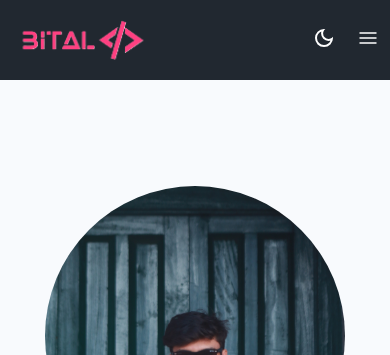
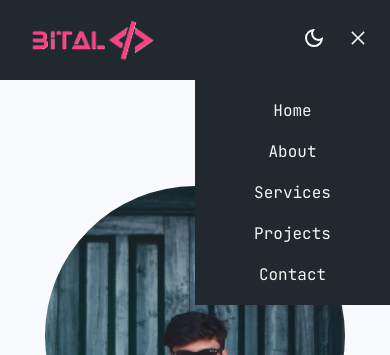
Before and after one commit to bishal-dot/portfolio-vue, a Vue app: page / in a window 390 px wide. Both pictures are taken after a click on the picture 368 px from the left and 37 px from the top of the page. Shown: the top 355 px of the page. Built offline with nearby package versions, Linux system fonts and the light colour scheme.

Commit message:
updated
updated hamburger menu

```diff
--- a/src/components/Header.vue
+++ b/src/components/Header.vue
@@ -3,9 +3,16 @@
     import { ref } from 'vue';
 
     const isDarkMode = ref(false);
+
+    let ShowModel = ref(false);
+
     const theme = () => {
         isDarkMode.value = !isDarkMode.value;
         document.body.classList.toggle('dark-mode');
+    }
+
+    let closeModel = () => {
+        ShowModel.value = false;
     }
 
 </script>
@@ -32,9 +39,20 @@
                     <img v-else src="./../assets/light.svg" alt="light" @click="theme">
                 </div>
                 <div class="menu">
-                    <img src="./../assets/hamMenu.svg" alt="hamMenu">
+                    <img v-if="!ShowModel" src="./../assets/hamMenu.svg" alt="hamMenu" @click="ShowModel = true">
+                    <img v-else src="./../assets/close.svg" alt="close" @click="closeModel">
                 </div>
             </div>
         </nav>
+        <div class="menulinks" v-if="ShowModel">
+            <div class="links">
+                <a href="">Home</a>
+                <a href="">About</a>
+                <a href="">Services</a>
+                <a href="">Projects</a>
+                <a href="">Contact</a>
+            </div>
+
+        </div>
     </header>
 </template>
--- a/src/styles/responsive.css
+++ b/src/styles/responsive.css
@@ -113,6 +113,9 @@ smaller than 768
     .navlinks{
         display: none !important;
     }
+    .menulinks{
+        display: flex;
+    }
 
     .ham-menu{
         display: flex !important;
@@ -148,7 +151,7 @@ smaller than 680
 
 @media screen and (max-width: 680px) {
     .wrapper{
-        width: 100% !important;
+        width: 95% !important;
     }
     .hero-container{
         flex-direction: column;
--- a/src/styles/theme.css
+++ b/src/styles/theme.css
@@ -11,6 +11,7 @@ header{
     width: 100%;
     top: 0;
     backdrop-filter: blur(10px);
+    z-index: 2;
 }
 header nav{
     display: flex;
@@ -63,6 +64,31 @@ header nav .logo img{
 }
 header nav .ham-menu{
     display: none;
+    position: relative;
+}
+.menulinks{
+    width: 50%;
+    display: none;
+    flex-direction: row-reverse;
+    align-items: center;
+    justify-content: center;
+    background-color: var(--hf);
+    position: absolute;
+    right: 0;
+    padding: 20px;
+    top: 60px;
+    z-index: 1;
+}
+.menulinks .links{
+    display: flex;
+    flex-direction: column;
+    margin-top: 30px;
+    gap: 20px;
+    align-items: center;
+    justify-content: center;
+}
+.menulinks .links a{
+    color: var(--heading);
 }
 .menu{
     cursor: pointer;
--- a/vite.config.js
+++ b/vite.config.js
@@ -15,8 +15,8 @@ export default defineConfig({
       '@': fileURLToPath(new URL('./src', import.meta.url))
     },
   },
-  // server: {
-  //   host: '0.0.0.0',
-  //   port: 5173
-  // }
+  server: {
+    host: '0.0.0.0',
+    port: 5173
+  }
 })
```
Also changed, not shown: src/assets/close.svg (added).
